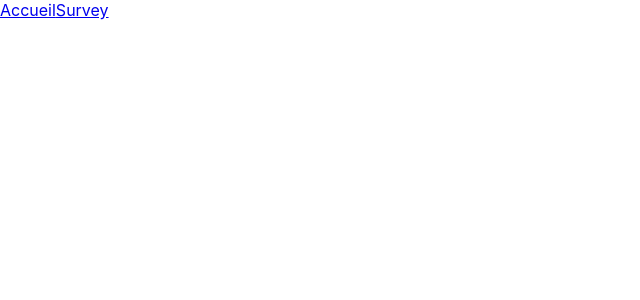
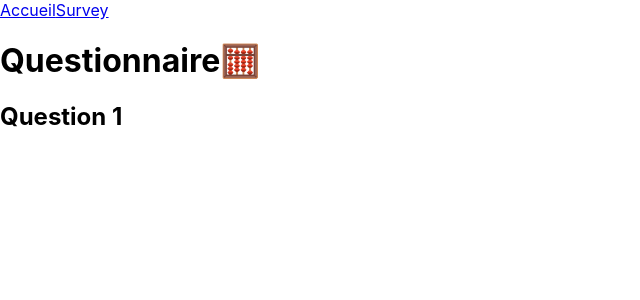
Before and after one commit to Muki-Dev/shiny-agence, a React (Create React App) app: page /survey/1 in a window 1280 px wide. Before the commit this address had no page. Shown: the top 300 px of the page, without its empty margins (0-640 px from the left). Built offline with nearby package versions, Linux system fonts and the light colour scheme.

Commit message:
get url with useParams

```diff
--- a/src/components/Header/index.jsx
+++ b/src/components/Header/index.jsx
@@ -4,7 +4,7 @@ function Header(){
     return(
         <nav>
             <Link to="/">Accueil</Link>
-            <Link to="/survey">Survey</Link>
+            <Link to="/survey/42">Survey</Link>
         </nav>
     )
 }
--- a/src/index.jsx
+++ b/src/index.jsx
@@ -16,7 +16,7 @@ root.render(
       <Header />
       <Routes>
         <Route path="/" element={<Home />}/>
-        <Route path="/survey" element={<Survey />}/>
+        <Route path="/survey/:questionNumber" element={<Survey />}/>
       </Routes>
     </Router>
   </React.StrictMode>
--- a/src/pages/Survey/index.jsx
+++ b/src/pages/Survey/index.jsx
@@ -1,7 +1,11 @@
+import { useParams } from "react-router-dom";
+
 function Survey(){
+    const { questionNumber } = useParams()
     return(
         <div>
             <h1>Questionnaire🧮</h1>
+            <h2>Question { questionNumber }</h2>
         </div>
     )
 }
```
